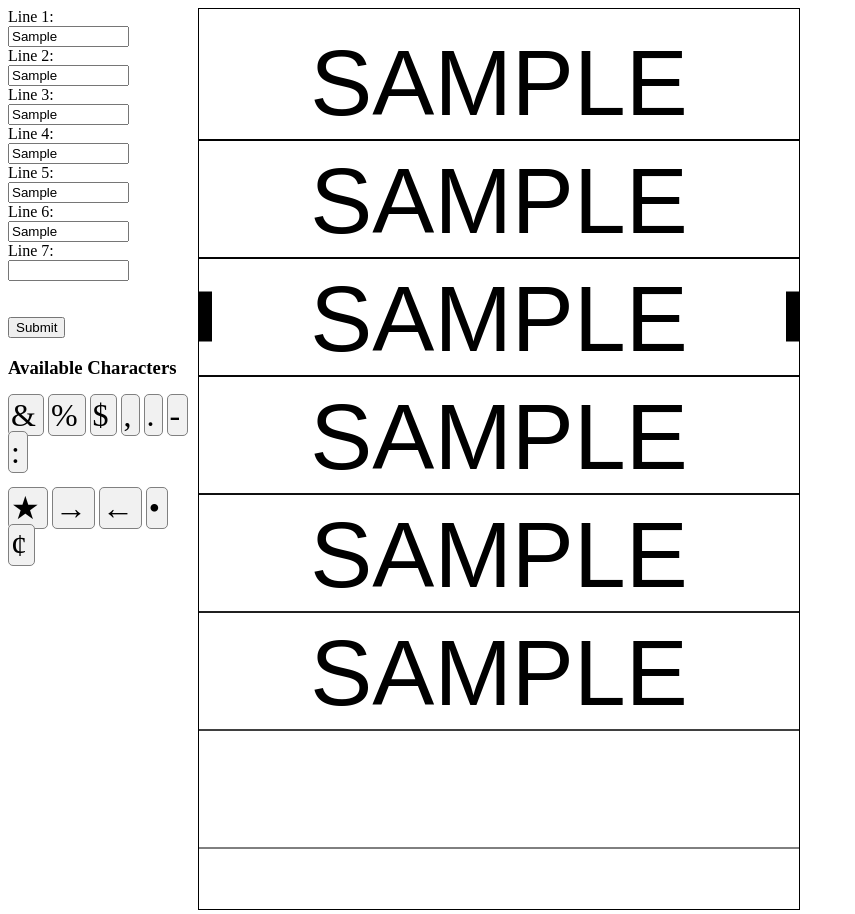
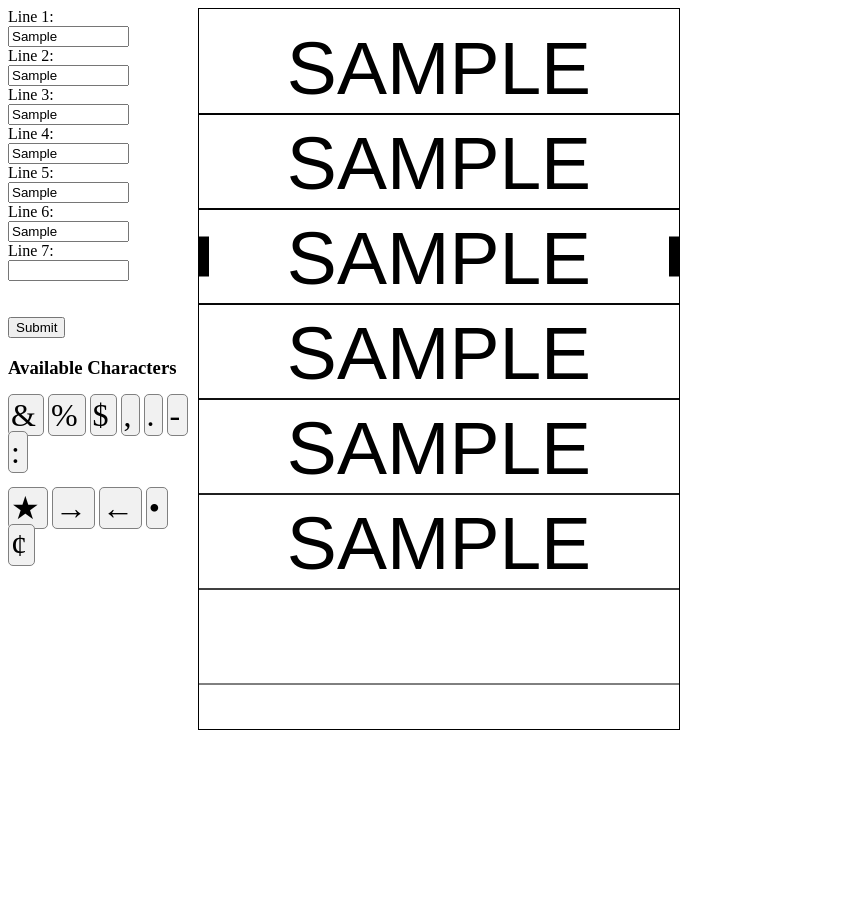
Before and after one commit to SpruceMist/asign, a plain HTML site: page index.html in a window 1280 px wide. Both pictures are taken after typing "Sample", "Sample", "Sample", "Sample", "Sample", "Sample" into the empty fields and a click on the button "Submit". Shown: the whole page, without its empty margins (0-855 px from the left). After the commit the page ends 800 px from the top, so only its background shows below. Drawn offline with Linux system fonts and the light colour scheme.

Commit message:
fixed canvas zoom

```diff
--- a/index.html
+++ b/index.html
@@ -26,7 +26,7 @@ div.mainform {
     float:left;
 }
         div.maincanvas {
-            width:480px;
+            width:600px;
             float:left;
         }
         @media print {
@@ -57,7 +57,9 @@ div.mainform {
 
             canvas
                 {
-                margin: 3mm 15mm 5mm 25mm; /* margin you want for the content */
+                /* Top Right Bottom Left*/
+                margin: 3mm 20mm 5mm 21mm; /* margin you want for the content */
+                zoom: 125%;
             }
 
         }
@@ -91,15 +93,15 @@ div.mainform {
 
 
             ctx.textAlign = "center";
-            var canvas_width = 600;
+            var canvas_width = 480;
             var x = canvas_width / 2;
-            var fontsize = 93;
-            var y = fontsize + 13;
-            var v_space = 25;
+            var fontsize = 75;
+            var y = fontsize + 10;
+            var v_space = 20;
 
             ctx.fillStyle = "black";
-            ctx.font = "93px Arial";
-            ctx.clearRect(0,0,600,900);
+            ctx.font = "75px Arial";
+            ctx.clearRect(0,0,480,720);
 
             var line1 = document.getElementById("line1").value.toUpperCase().replace(/[^a-zA-Z\d\s\u2605\u2192\u2190\u2022\u00a2(&%$,.:)-]/g,'');
             var line2 = document.getElementById("line2").value.toUpperCase().replace(/[^a-zA-Z\d\s\u2605\u2192\u2190\u2022\u00a2(&%$,.:)-]/g,'');
@@ -110,45 +112,45 @@ div.mainform {
             var line7 = document.getElementById("line7").value.toUpperCase().replace(/[^a-zA-Z\d\s\u2605\u2192\u2190\u2022\u00a2(&%$,.:)-]/g,'');
             ctx.fillText(line1, x, y);
             ctx.moveTo(0, y+v_space);
-            ctx.lineTo(600, y+v_space);
+            ctx.lineTo(canvas_width, y+v_space);
             ctx.stroke();
             y += fontsize + v_space;
 
             ctx.fillText(line2, x, y);
             ctx.moveTo(0, y+v_space);
-            ctx.lineTo(600, y+v_space);
+            ctx.lineTo(canvas_width, y+v_space);
             ctx.stroke();
             y += fontsize + v_space;
 
             ctx.fillText(line3, x, y);
             ctx.moveTo(0, y+v_space);
-            ctx.lineTo(600, y+v_space);
+            ctx.lineTo(canvas_width, y+v_space);
             ctx.stroke();
-            ctx.fillRect(0,y - (fontsize / 2) - 13,13,50);
-            ctx.fillRect(587,y - (fontsize / 2) - 13,13,50);
+            ctx.fillRect(0,y - (fontsize / 2) - 10,10,40);
+            ctx.fillRect(canvas_width - 10,y - (fontsize / 2) - 10,10,40);
             y += fontsize + v_space;
 
             ctx.fillText(line4, x, y);
             ctx.moveTo(0, y+v_space);
-            ctx.lineTo(600, y+v_space);
+            ctx.lineTo(canvas_width, y+v_space);
             ctx.stroke();
             y += fontsize + v_space;
 
             ctx.fillText(line5, x, y);
             ctx.moveTo(0, y+v_space);
-            ctx.lineTo(600, y+v_space);
+            ctx.lineTo(canvas_width, y+v_space);
             ctx.stroke();
             y += fontsize + v_space;
 
             ctx.fillText(line6, x, y);
             ctx.moveTo(0, y+v_space);
-            ctx.lineTo(600, y+v_space);
+            ctx.lineTo(canvas_width, y+v_space);
             ctx.stroke();
             y += fontsize + v_space;
 
             ctx.fillText(line7, x, y);
             ctx.moveTo(0, y+v_space);
-            ctx.lineTo(600, y+v_space);
+            ctx.lineTo(canvas_width, y+v_space);
             ctx.stroke();
             y += fontsize + v_space;
 
@@ -194,7 +196,7 @@ div.mainform {
         </div>
 
         <div class="maincanvas">
-            <canvas id="myCanvas" width="600" height="900" style="border:1px solid #000000;">
+            <canvas id="myCanvas" width="480" height="720" style="border:1px solid #000000;">
                 Your browser does not support the HTML canvas tag.</canvas>
         </div>
 
```
